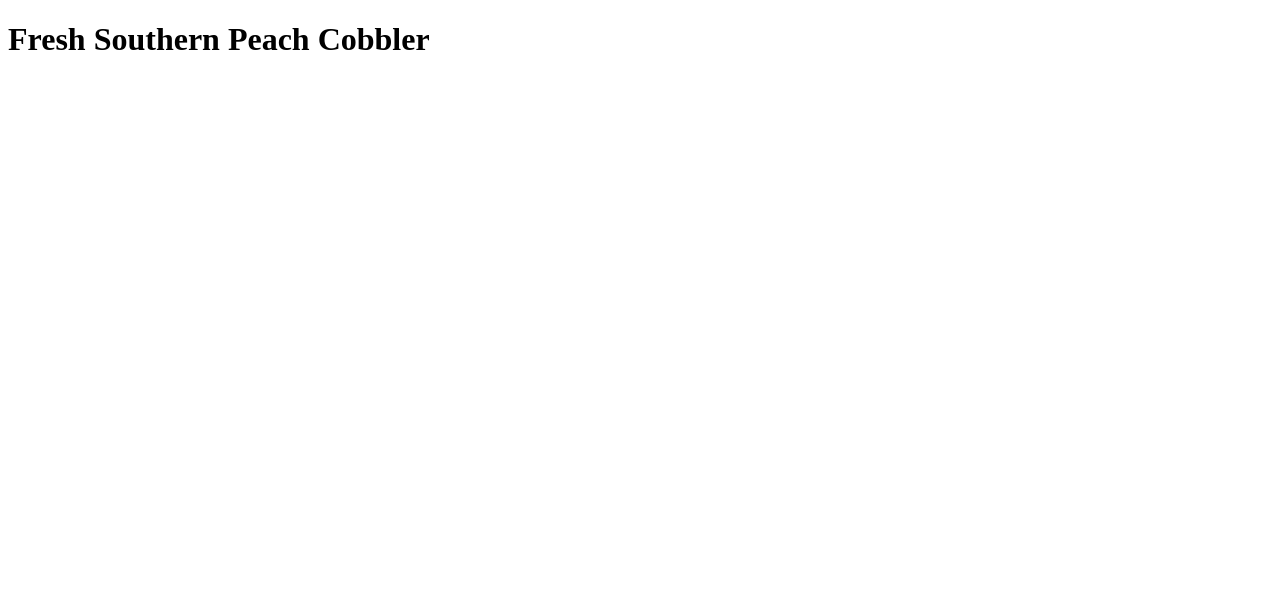
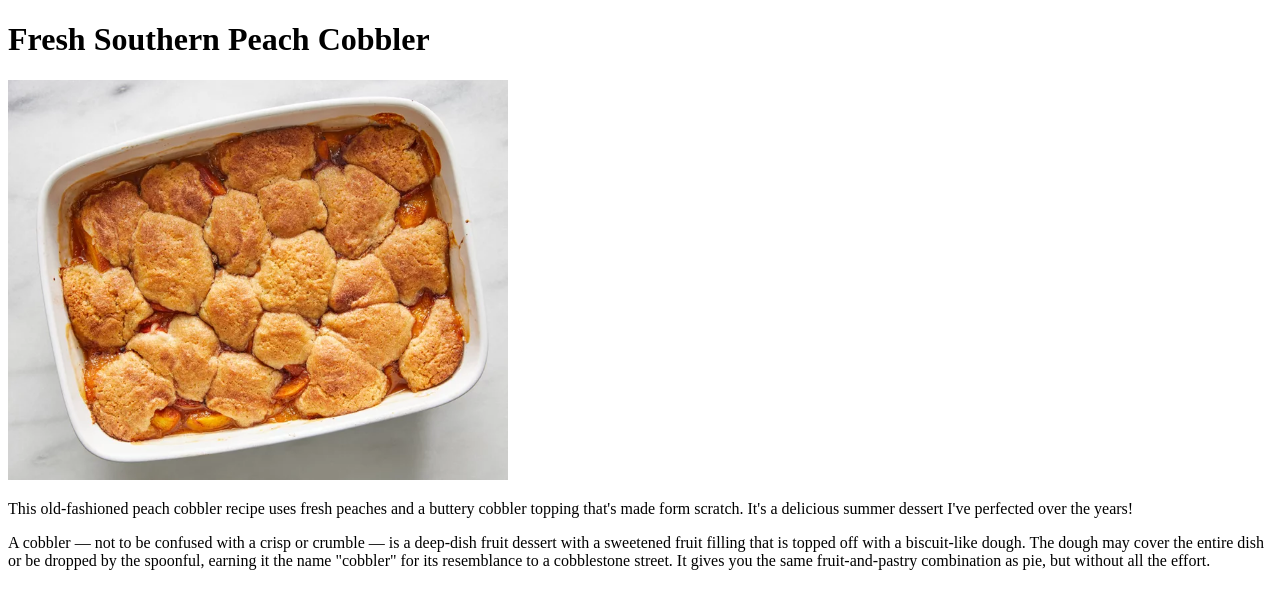
Before and after one commit to LaurenceP221/odin-recipes, a plain HTML site: page recipes/freshSouthernPeachCobbler.html in a window 1280 px wide. Drawn offline with Linux system fonts and the light colour scheme.

Commit message:
add content and main pC pics

```diff
--- a/recipes/freshSouthernPeachCobbler.html
+++ b/recipes/freshSouthernPeachCobbler.html
@@ -8,6 +8,14 @@
   </head>
   <body>
     <h1>Fresh Southern Peach Cobbler</h1>
-
+    <img src="../pics/peachCobb.webp" height="400" width="500"/>
+    <p>This old-fashioned peach cobbler recipe uses fresh peaches and a buttery cobbler topping that's made form scratch. It's a delicious summer dessert I've perfected over the years!</p>
+    <p>
+        A cobbler — not to be confused with a crisp or crumble — is a deep-dish fruit dessert
+        with a sweetened fruit filling that is topped off with a biscuit-like dough. The dough
+         may cover the entire dish or be dropped by the spoonful, earning it the name "cobbler"
+         for its resemblance to a cobblestone street. It gives you the same fruit-and-pastry
+         combination as pie, but without all the effort.
+    </p>
   </body>
 </html>
```
Also changed, not shown: pics/peachCobb.webp (added).
